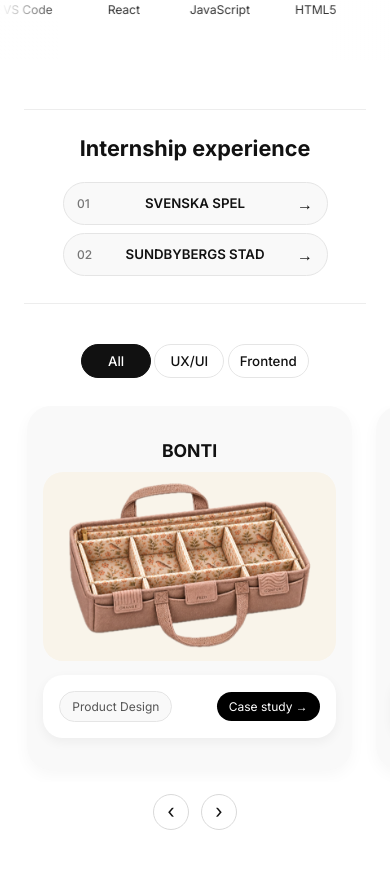
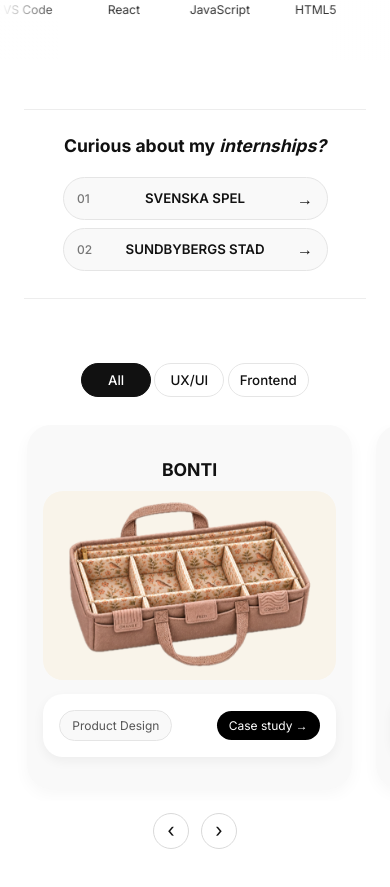
Before and after one commit to desjohnsen/portfolio, a React (Vite) app: page / in a window 390 px wide. Shown: the part 780-1667 px from the top of the page. Built offline with nearby package versions, Linux system fonts and the light colour scheme.

Commit message:
style: refine typography in internships section

```diff
--- a/src/pages/Home.jsx
+++ b/src/pages/Home.jsx
@@ -122,7 +122,11 @@ const Home = ({ projectSectionRef, contactSectionRef }) => {
         {internshipProjects.length > 0 && (
           <section className="internship-highlight" aria-labelledby="internship-highlight-title">
             <div className="internship-highlight-intro">
-              <h2 id="internship-highlight-title">Internship experience</h2>
+              <h2 id="internship-highlight-title">
+                Curious about <span className="internship-highlight-title-second-line">
+                  my <em>internships?</em>
+                </span>
+              </h2>
             </div>
             <div className="internship-highlight-links" aria-label="Internship case studies">
               {internshipProjects.map((project, index) => (
--- a/src/styles/About.css
+++ b/src/styles/About.css
@@ -559,10 +559,6 @@
 }
 
 @media (max-width: 767px) and (orientation: portrait) {
-  .about-content > header:first-child {
-    display: none;
-  }
-
   .experience-header {
     margin-bottom: 0.8rem;
   }
--- a/src/styles/Home.css
+++ b/src/styles/Home.css
@@ -26,13 +26,17 @@
   }
 
   .internship-highlight-intro h2 {
-    max-width: none;
+    max-width: 19ch;
     margin: 0;
     color: var(--dark-text, #111);
-    font-size: clamp(1.4rem, 2.4vw, 1.7rem);
+    font-size: clamp(1.35rem, 2.2vw, 1.6rem);
     font-family: inherit;
-    font-weight: 800;
+    font-weight: 700;
     line-height: 1.25;
+  }
+
+  .internship-highlight-intro h2 em {
+    font-weight: inherit;
   }
 
   .internship-highlight-links {
@@ -149,7 +153,7 @@
   }
 
   .categories {
-    margin: 2.5rem auto 2rem;
+    margin: 4rem auto 2rem;
     display: flex;
     gap: 0.2rem;
     flex-wrap: wrap;
@@ -202,7 +206,7 @@
       justify-content: center;
       gap: 0.4rem;
       padding-inline: 0.9rem;
-      margin-top: 3rem;
+      margin-top: 4rem;
       margin-bottom: 2.25rem;
     }
 
@@ -243,7 +247,9 @@
     }
 
     .internship-highlight-intro h2 {
-      font-size: 1.35rem;
+      max-width: none;
+      font-size: clamp(0.95rem, 4.5vw, 1.15rem);
+      white-space: nowrap;
     }
 
     .internship-highlight-links {
@@ -334,7 +340,7 @@
     }
 
     .categories {
-      margin-top: 2.5rem;
+      margin-top: 4rem;
       margin-bottom: 1.75rem;
     }
 
```
